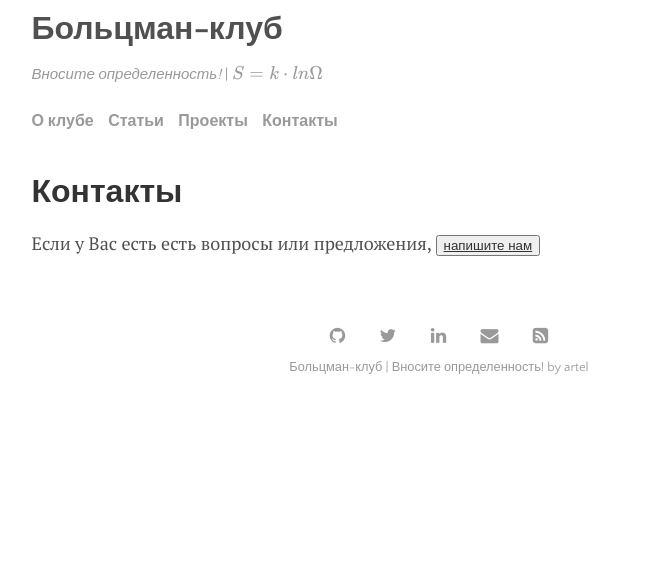
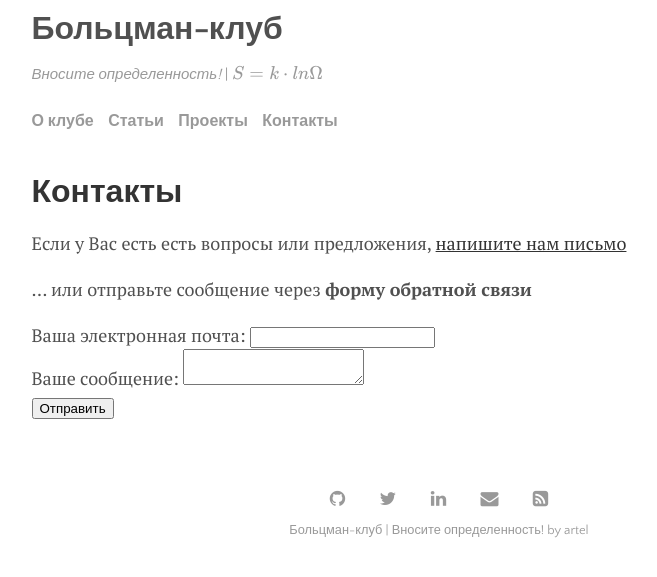
Before and after one commit to kontur32/Boltzmann, a Jekyll site: the page built from menu/контакты.md, in a window 1280 px wide. Shown: the top 577 px of the page, without its empty margins (201-858 px from the left). Built offline with Jekyll 4.4.1, drawn with Linux system fonts in a browser that asks for light colours; formulas are drawn with MathJax 3.

Commit message:
форма обратной связи

```diff
--- a/menu/контакты.md
+++ b/menu/контакты.md
@@ -5,7 +5,26 @@ permalink: /contact
 ---
 
 Если у Вас есть есть вопросы или предложения,
-<button class="favorite styled"
-        type="button"><a href="mailto:bolzman-clubGAVyandexDDOTru" onclick="this.href=this.href
+<a href="mailto:bolzman-clubGAVyandexDDOTru" onclick="this.href=this.href
               .replace(/GAV/,'@')
-              .replace(/DDOT/,'.')">напишите нам</a></button>
+              .replace(/DDOT/,'.')">напишите нам письмо</a>
+
+... или отправьте сообщение через **форму обратной связи**
+
+<form
+  action="https://formspree.io/f/xayzrbdj"
+  method="POST"
+>
+  <label>
+    Ваша электронная почта:
+    <input type="email" name="email">
+  </label>
+  <br/>
+  <label>
+    Ваше сообщение:
+    <textarea name="message"></textarea>
+  </label>
+  <!-- your other form fields go here -->
+  <br/>
+  <button type="submit">Отправить</button>
+</form>
```
Also changed, not shown: _data/settings.yml (+4 -4 lines).
